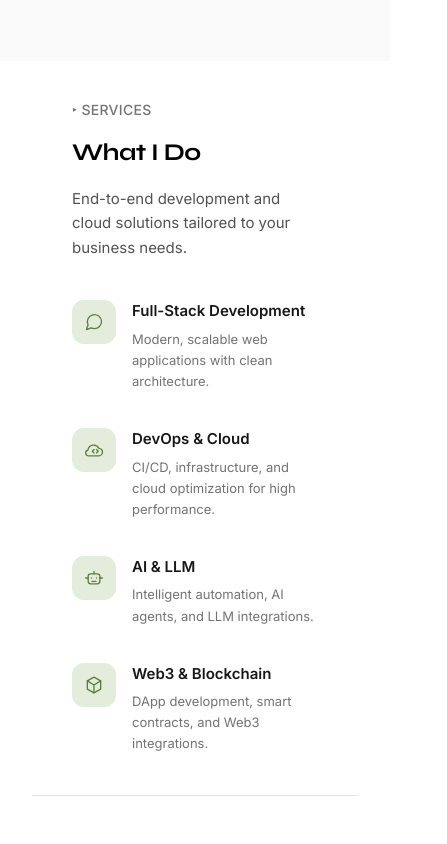
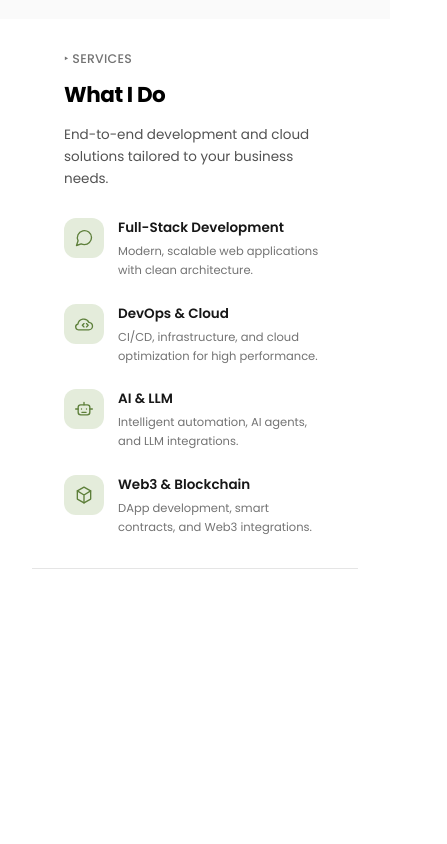
Before and after one commit to muhammadasim-FT/site-portfolio, a Next.js app: page / in a window 390 px wide. Shown: the part 6300-7144 px from the top of the page, 447 px wide, since content can reach past the window. Built offline with nearby package versions, Linux system fonts and the light colour scheme.

Commit message:
refactor: Update font styles to Poppins and adjust layout for Services component

```diff
--- a/src/app/globals.css
+++ b/src/app/globals.css
@@ -6,8 +6,8 @@
   --color-alt: #ececec;
   --color-accent: #fffa8d;
   --color-line: #cccccc;
-  --font-heading: "Syne", "TASA Orbiter", sans-serif;
-  --font-body: "Inter", sans-serif;
+  --font-heading: "Poppins", "TASA Orbiter", sans-serif;
+  --font-body: "Poppins", sans-serif;
   --font-logo: "Oswald Variable", "Oswald", Arial, sans-serif;
 }
 
@@ -441,6 +441,12 @@ body {
   border-radius: 8px;
 }
 
+/* ---------- services (compact text scale) ---------- */
+.services-card .h3-style { font-size: 38px; }
+.services-card .h4-style { font-size: 34px; }
+.services-card .h6-style { font-size: 21px; }
+.services-card .paragraph-title { font-size: 12.5px; }
+
 /* ---------- testimonials ---------- */
 .logo-animation-holder {
   overflow: hidden;
@@ -669,6 +675,18 @@ body {
   .partner-grid {
     grid-template-columns: repeat(2, 1fr);
   }
+
+  .services-card .h3-style {
+    font-size: 25px;
+  }
+
+  .services-card .h4-style {
+    font-size: 20px;
+  }
+
+  .services-card .h6-style {
+    font-size: 14.5px;
+  }
 }
 
 @media (max-width: 767px) {
@@ -694,6 +712,10 @@ body {
 
   .h6-style {
     font-size: 18px;
+  }
+
+  .services-card .h4-style {
+    font-size: 21.5px;
   }
 
   .testimonial-holder {
@@ -734,6 +756,18 @@ body {
 
   .partner-grid {
     grid-template-columns: 1fr;
+  }
+
+  .services-card .h3-style {
+    font-size: 21.5px;
+  }
+
+  .services-card .h4-style {
+    font-size: 18px;
+  }
+
+  .services-card .h6-style {
+    font-size: 14.5px;
   }
 }
 
--- a/src/app/layout.tsx
+++ b/src/app/layout.tsx
@@ -1,9 +1,15 @@
 import type { Metadata } from "next";
-import { Inter, Oswald, Syne } from "next/font/google";
+import { Inter, Oswald, Poppins, Syne } from "next/font/google";
 import "./globals.css";
 
 const inter = Inter({
   variable: "--font-inter",
+  subsets: ["latin"],
+  weight: ["100", "200", "300", "400", "500", "600", "700", "800", "900"],
+});
+
+const poppins = Poppins({
+  variable: "--font-poppins",
   subsets: ["latin"],
   weight: ["100", "200", "300", "400", "500", "600", "700", "800", "900"],
 });
@@ -29,7 +35,7 @@ export default function RootLayout({ children }: LayoutProps<"/">) {
   return (
     <html
       lang="en"
-      className={`${inter.variable} ${oswald.variable} ${syne.variable} h-full antialiased`}
+      className={`${poppins.variable} ${oswald.variable} ${syne.variable} h-full antialiased`}
     >
       <body className="min-h-full flex flex-col bg-white text-black">{children}</body>
     </html>
--- a/src/components/lumenis/Services.tsx
+++ b/src/components/lumenis/Services.tsx
@@ -50,29 +50,29 @@ export default function Services() {
   return (
     <section className="section">
       <div className="px-8">
-        <div className="grid overflow-hidden rounded-2xl lg:grid-cols-[40%_1fr]">
+        <div className="services-card grid overflow-hidden rounded-2xl lg:grid-cols-[40%_1fr]">
           {/* ---------- Services ---------- */}
-          <div className="fade-in-on-scroll p-10 lg:p-14">
+          <div className="fade-in-on-scroll p-8 lg:p-11">
             <p className="paragraph-title text-xs uppercase tracking-[0.18em] text-neutral-500">
               ‣ Services
             </p>
-            <h2 className="h3-style mt-5">What I Do</h2>
-            <p className="mt-5 max-w-sm text-[15px] leading-relaxed text-neutral-600">
+            <h2 className="h3-style mt-4">What I Do</h2>
+            <p className="mt-4 max-w-sm text-[13.5px] leading-relaxed text-neutral-600">
               End-to-end development and cloud solutions tailored to your
               business needs.
             </p>
 
-            <div className="mt-10 grid gap-x-8 gap-y-9 sm:grid-cols-2">
+            <div className="mt-7 grid gap-x-6 gap-y-6 sm:grid-cols-2">
               {services.map((s) => (
-                <div key={s.name} className="flex items-start gap-4">
-                  <div className="flex h-11 w-11 shrink-0 items-center justify-center rounded-xl bg-[#e4ecdb] text-[#5d7f3a]">
+                <div key={s.name} className="flex items-start gap-3.5">
+                  <div className="flex h-10 w-10 shrink-0 items-center justify-center rounded-xl bg-[#e4ecdb] text-[#5d7f3a]">
                     {s.icon}
                   </div>
                   <div>
-                    <h3 className="text-[15px] font-semibold text-neutral-900">
+                    <h3 className="text-[13.5px] font-semibold text-neutral-900">
                       {s.name}
                     </h3>
-                    <p className="mt-1.5 text-[13px] leading-relaxed text-neutral-500">
+                    <p className="mt-1 text-[11.5px] leading-relaxed text-neutral-500">
                       {s.description}
                     </p>
                   </div>
@@ -83,31 +83,31 @@ export default function Services() {
 
           {/* ---------- About Me ---------- */}
           <div className="grid grid-cols-[70%_1fr] relative border-t border-neutral-200 lg:border-l lg:border-t-0">
-            <div className="relative flex flex-col p-10 lg:p-14">
+            <div className="relative flex flex-col p-8 lg:p-11">
               <div className="fade-in-on-scroll">
                 <p className="paragraph-title text-xs uppercase tracking-[0.18em] text-neutral-500">
                   ✳ About Me
                 </p>
-                <h2 className="h4-style mt-5">
+                <h2 className="h4-style mt-4">
                   Turning ideas into real products.
                 </h2>
-                <p className="mt-5 max-w-xs text-[13px] leading-relaxed text-neutral-600">
+                <p className="mt-4 max-w-xs text-[11.5px] leading-relaxed text-neutral-600">
                   I&apos;m a software engineer with a passion for building
                   scalable systems, solving complex problems, and creating
                   digital experiences that matter.
                 </p>
               </div>
 
-              <div className="fade-in-on-scroll mt-8 grid grid-cols-3 divide-x divide-neutral-300">
+              <div className="fade-in-on-scroll mt-6 grid grid-cols-3 divide-x divide-neutral-300">
                 {stats.map((s) => (
-                  <div key={s.label} className="px-4 first:pl-0">
+                  <div key={s.label} className="px-3.5 first:pl-0">
                     <p className="h6-style text-neutral-900">{s.value}</p>
-                    <p className="mt-1 text-xs text-neutral-500">{s.label}</p>
+                    <p className="mt-1 text-[11px] text-neutral-500">{s.label}</p>
                   </div>
                 ))}
               </div>
 
-              <div className="fade-in-on-scroll mt-10">
+              <div className="fade-in-on-scroll mt-8">
                 <a href="#booking-section" className="button secondary">
                   <span className="button-text-holder">
                     <span className="button-text">Learn More</span>
@@ -138,7 +138,7 @@ export default function Services() {
 
               {/* handwritten note */}
               <p
-                className="absolute -bottom-1 right-2 z-10 rotate-[-6deg] text-lg text-neutral-800 lg:right-0"
+                className="absolute -bottom-1 right-2 z-10 rotate-[-6deg] text-[16px] text-neutral-800 lg:right-0"
                 style={{ fontFamily: "'Segoe Script', 'Brush Script MT', cursive" }}
               >
                 Better options,
```
